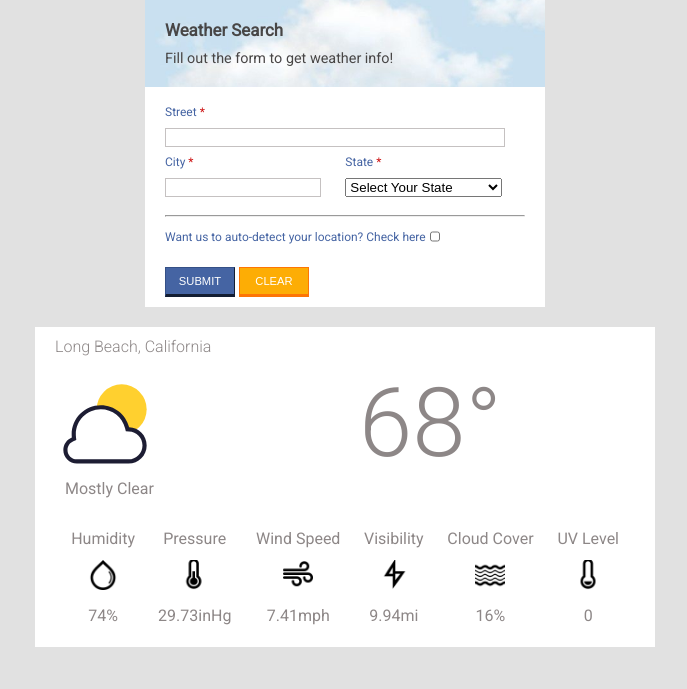
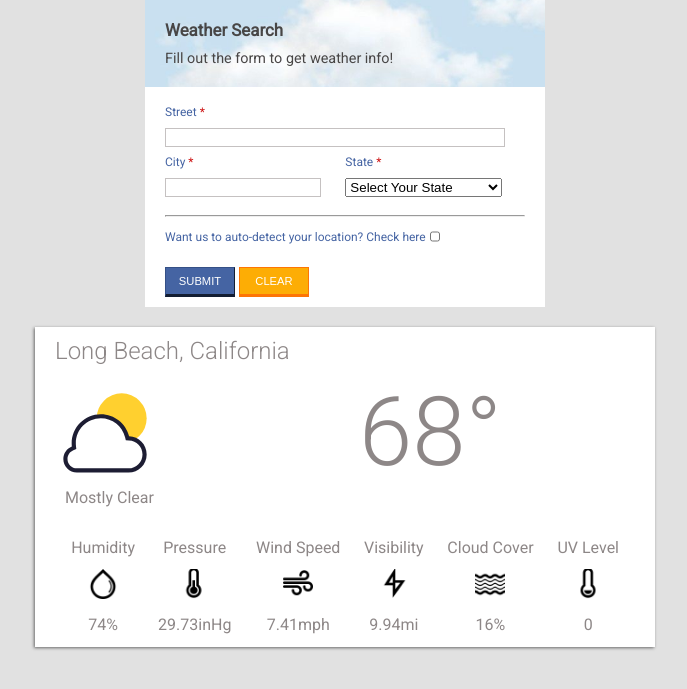
Before and after one commit to gbccccc/Weather-native, a Flask app: page / in a window 1280 px wide. Shown: the top 689 px of the page, without its empty margins (295-982 px from the left). Run offline with Flask 3, Linux system fonts and the light colour scheme.

Commit message:
box shadow change

```diff
--- a/static/styles/style.css
+++ b/static/styles/style.css
@@ -138,13 +138,14 @@ body {
     margin: 20px auto;
     padding: 10px 20px;
     color: #8d8787;
+    box-shadow: -1px 1px 3px 0 #696969;
 }
 
 .result-card:hover {
-    box-shadow: -1px 1px 5px 0 #696969;
+    box-shadow: -1px 1px 6px 0 #696969;
 }
 
-.card-address {
+#card-address {
     font-size: 1.5em;
 }
 
```
